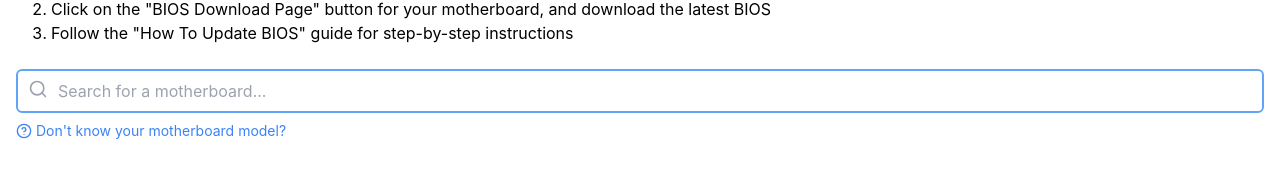
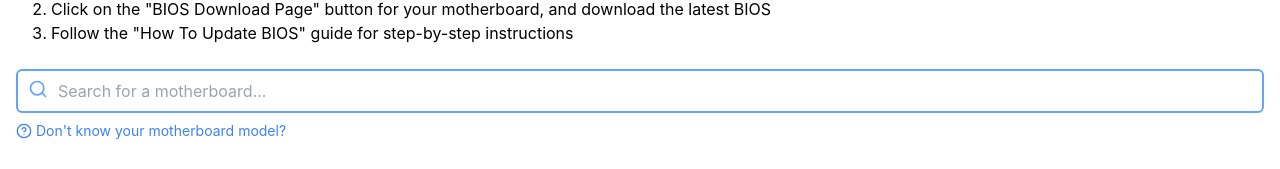
Before and after one commit to tjames37/motherboard-search, a React (Create React App) app: page / in a window 1280 px wide. Shown: the part 215-384 px from the top of the page. Built offline with nearby package versions, Linux system fonts and the light colour scheme.

Commit message:
Changed the search icon to blue.

```diff
--- a/src/components/SearchComponent.js
+++ b/src/components/SearchComponent.js
@@ -43,7 +43,7 @@ const SearchComponent = ({ parsedData }) => {
             placeholder="Search for a motherboard..."
             className="w-full p-2 pl-10 pr-4 rounded-md bg-white border border-blue-400 focus:outline-none focus:border-blue-400 border-2"
           />
-          <Search className="absolute left-3 top-2.5 text-gray-400" size={20} />
+          <Search className="absolute left-3 top-2.5 text-blue-400" size={20} />
           {search && (
             <button
               onClick={() => {
```
